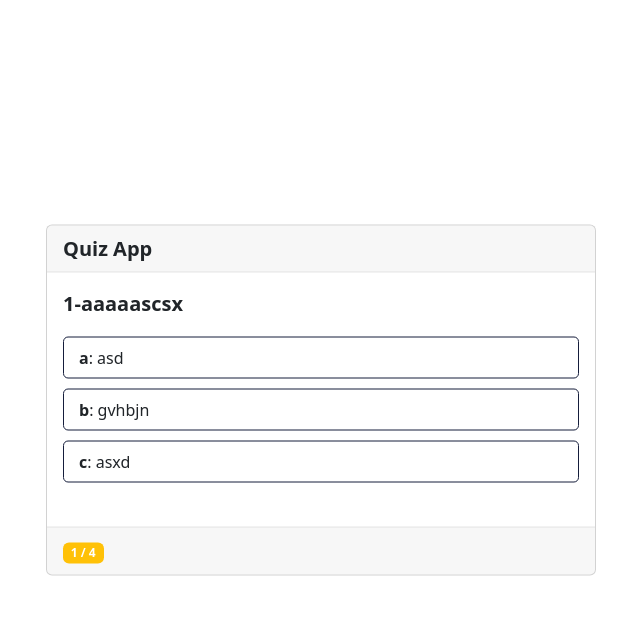
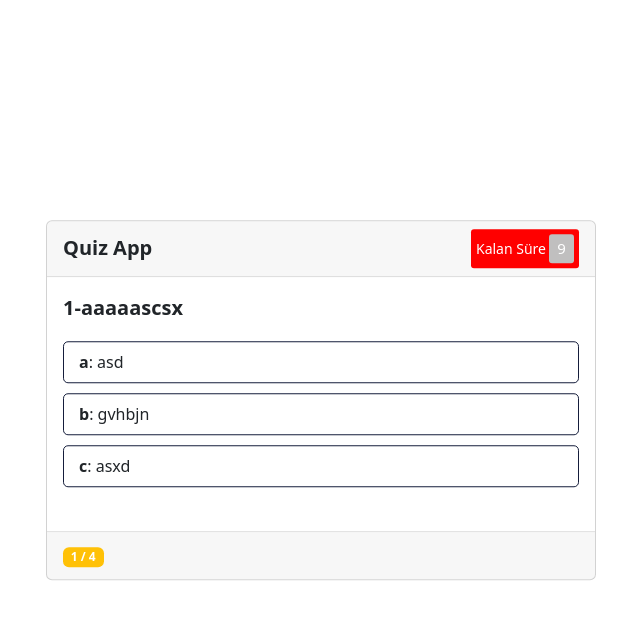
Before and after one commit to asuf29/quizApp, a plain HTML site: page index.html in a window 1280 px wide. Both pictures are taken after a click on the element "Start Quiz". Shown: the whole page, without its empty margins (319-959 px from the left). Drawn offline with nearby package versions, Linux system fonts and the light colour scheme.

Commit message:
response time added

```diff
--- a/css/style.css
+++ b/css/style.css
@@ -89,6 +89,36 @@
     transform: translate(-50%, -50%) scale(1);
 }
 
+/* timer */
+.quiz_box header {
+    display: flex;
+    align-items: center;
+    justify-content: space-between;
+}
+
+.quiz_box header .timer {
+    display: flex;
+    align-items: center;
+    background: red;
+    color: #fff;
+    padding: 5px;
+    border-radius: 3px;
+    font-size: 15px;
+}
+
+.quiz_box header .timer .time_text {
+    font-size: 14px;
+}
+
+.quiz_box header .timer .time_second {
+    background: rgb(192, 191, 191);
+    border-radius: 3px;
+    padding: 3px;
+    margin-left: 3px;
+    width: 25px;
+    text-align: center;
+}
+
 .score_box {
     width: 550px;
     align-items: center;
--- a/index.html
+++ b/index.html
@@ -17,6 +17,10 @@
     <div class="card quiz_box">
         <header class="card-header">
             <div class="title">Quiz App</div>
+            <div class="timer">
+                <div class="time_text">Kalan Süre</div>
+                <div class="time_second">10</div>
+            </div>
         </header>
         <section class="card-body">
             <div class="question_text">
--- a/js/question.js
+++ b/js/question.js
@@ -12,5 +12,5 @@ let questions = [
     new Question("1-aaaaascsx", {a:"asd", b:"gvhbjn", c:"asxd"}, "a"),
     new Question("2-aaaaascsx", {a:"asd", b:"gvhbjn", c:"asxd"}, "b"),
     new Question("3-aaaaascsx", {a:"asd", b:"gvhbjn", c:"asxd"}, "c"),
-    new Question("4-aaaaascsx", {a:"asd", b:"gvhbjn", c:"asxd"}, "d"),
+    new Question("4-aaaaascsx", {a:"asd", b:"gvhbjn", c:"asxd"}, "a"),
 ];
--- a/js/script.js
+++ b/js/script.js
@@ -3,6 +3,7 @@ const ui = new UI();
 
 ui.btn_start.addEventListener('click',function(){
     ui.quiz_box.classList.add("active");
+    startTimer(10);
     ui.showQuestion(quiz.bringQuestion());
     ui.showNumberOfQuestions(quiz.questionIndex + 1, quiz.questions.length);
     ui.btn_next.classList.remove("show");
@@ -11,11 +12,14 @@ ui.btn_start.addEventListener('click',function(){
 ui.btn_next.addEventListener('click',function(){
     if(quiz.questions.length != quiz.questionIndex +1){
         quiz.questionIndex += 1;
+        clearInterval(counter);
+        startTimer(10);
         ui.showQuestion(quiz.bringQuestion());
         ui.showNumberOfQuestions(quiz.questionIndex +1, quiz.questions.length);
         ui.btn_next.classList.remove("show");
     } else{
         console.log("quiz bitti");
+        clearInterval(counter);
         ui.quiz_box.classList.remove("active");
         ui.score_box.classList.add("active");
         ui.showScore(quiz.questions.length, quiz.numberOfCorrectAnswers);
@@ -34,6 +38,7 @@ ui.btn_replay.addEventListener("click", function() {
 });
 
 function optionSelected(option){
+    clearInterval(counter);
     let answer = option.querySelector("span b").textContent;
     let question = quiz.bringQuestion();
 
@@ -52,3 +57,28 @@ function optionSelected(option){
 
     ui.btn_next.classList.add("show");
 }
+
+let counter;
+function startTimer(time) {
+    counter = setInterval(timer, 1000);
+    function timer() {
+        ui.time_second.textContent = time;
+        time--;
+        if(time < 0) {
+            clearInterval(counter);
+
+            ui.time_text.textContent = "Süre Bitti";
+
+            let answer = quiz.bringQuestion().correctAnswer;
+
+            for(let option of ui.option_list.children) {
+                if(option.querySelector("span b").textContent == answer) {
+                    option.classList.add("correct");
+                    option.insertAdjacentHTML("beforeend", ui.correctIcon);
+                }
+                option.classList.add("disabled");
+            }
+            ui.btn_next.classList.add("show");
+        }
+    }
+}
--- a/js/ui.js
+++ b/js/ui.js
@@ -7,7 +7,9 @@ function UI() {
     this.btn_replay = document.querySelector(".btn_replay"),
     this.option_list = document.querySelector(".option_list"),
     this.correctIcon = `<div class="icon"><i class="fas fa-check"></i></div>`,
-    this.incorrectIcon = `<div class="icon"><i class="fas fa-times"></i></div>`
+    this.incorrectIcon = `<div class="icon"><i class="fas fa-times"></i></div>`,
+    this.time_text = document.querySelector(".time_text"),
+    this.time_second = document.querySelector(".time_second")
 }
 
 UI.prototype.showQuestion = function(question) {
```
